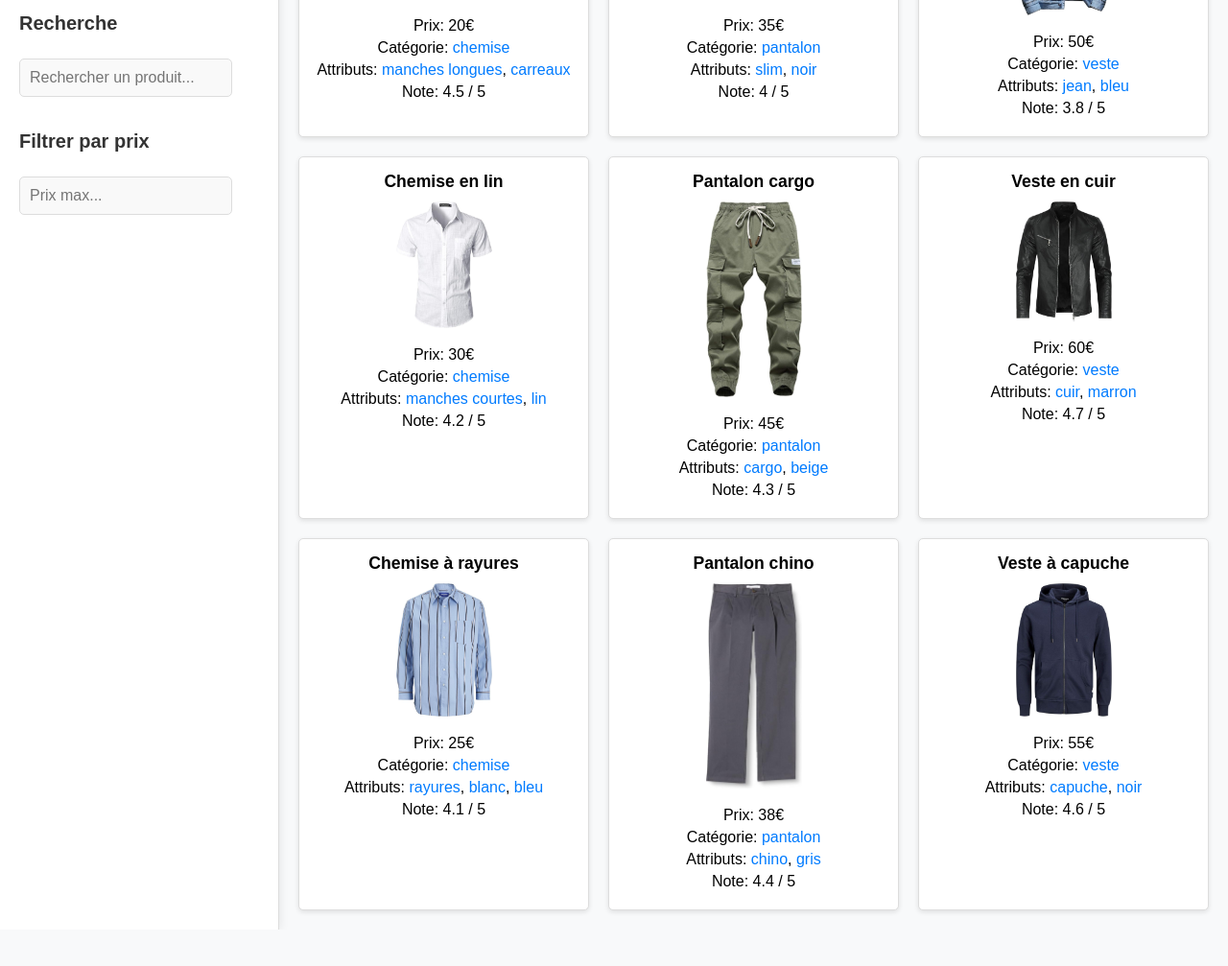
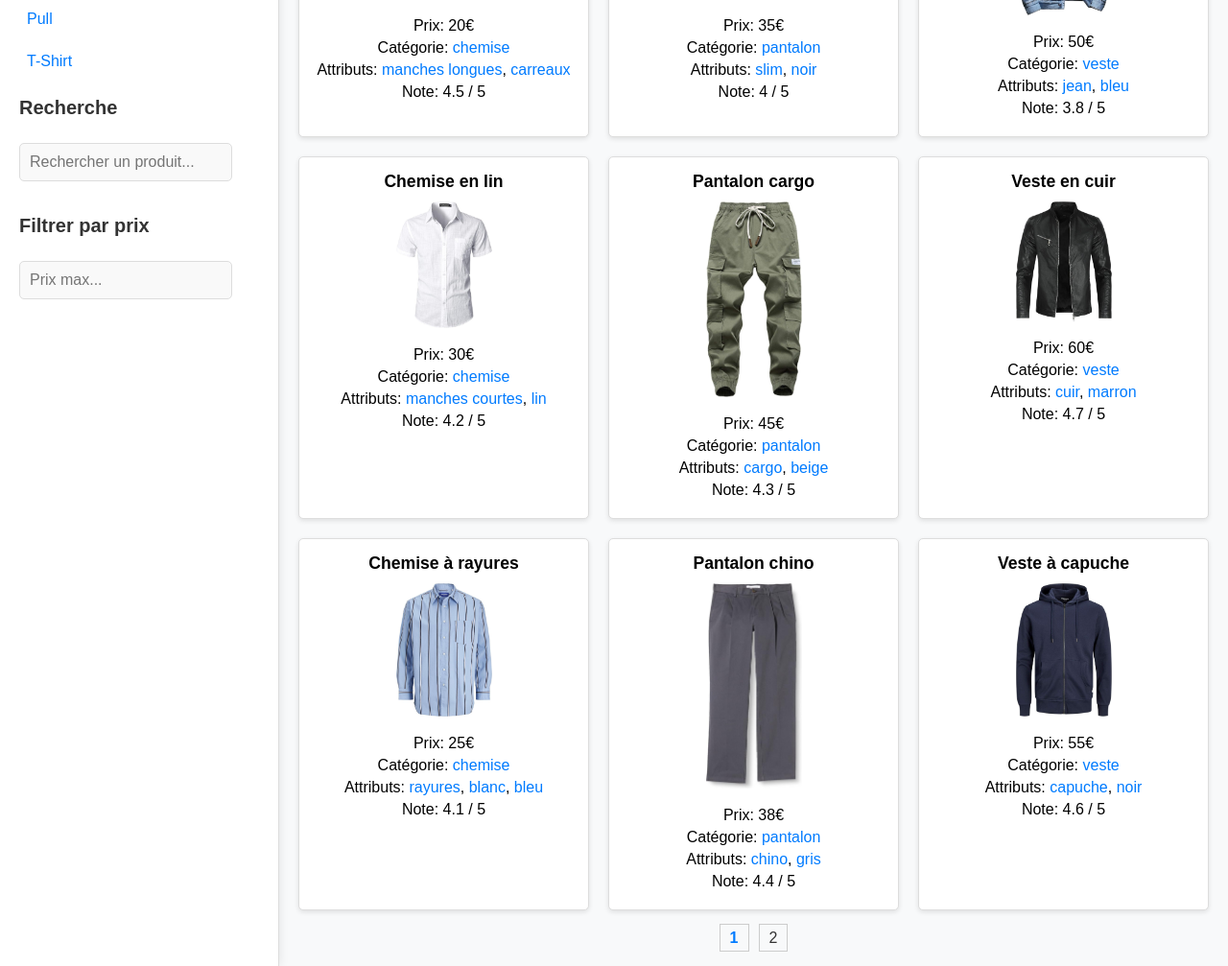
Before and after one commit to Ccasabianca/Catalogue, a plain HTML site: page index.html in a window 1280 px wide. Shown: the part 251-1258 px from the top of the page at 96% size. Before the commit the page ends 1220 px from the top, so only its background shows below. Drawn offline with Linux system fonts and the light colour scheme.

Commit message:
catalogue fini

```diff
--- a/index.html
+++ b/index.html
@@ -3,7 +3,7 @@
 <head>
   <meta charset="UTF-8">
   <meta name="viewport" content="width=device-width, initial-scale=1.0">
-  <title>Catalogue des Produits</title>
+  <title>Catalogue</title>
   <link rel="stylesheet" href="styles.css">
 </head>
 <body>
@@ -15,6 +15,8 @@
       <li><a href="#" onclick="filterByCategory('chemise')">Chemise</a></li>
       <li><a href="#" onclick="filterByCategory('pantalon')">Pantalon</a></li>
       <li><a href="#" onclick="filterByCategory('veste')">Veste</a></li>
+      <li><a href="#" onclick="filterByCategory('pull')">Pull</a></li>
+      <li><a href="#" onclick="filterByCategory('tshirt')">T-Shirt</a></li>
     </ul>
 
     <h3>Recherche</h3>
@@ -27,6 +29,7 @@
   <div class="main-content">
     <h2>Liste des Produits</h2>
     <div id="product-list" class="product-gallery"></div>
+    <div id="pagination" class="pagination"></div>
   </div>
 
 <script src="script.js"></script>
--- a/script.js
+++ b/script.js
@@ -7,17 +7,32 @@ const Produits = [
     { titre: 'Veste en cuir', image: 'assets/veste-en-cuir.jpg', alt: 'Veste en cuir', prix: 60, categorie: 'veste', attributs: ['cuir', 'marron'], note: 4.7 },
     { titre: 'Chemise à rayures', image: 'assets/chemise-rayure.jpg', alt: 'Chemise à rayures', prix: 25, categorie: 'chemise', attributs: ['rayures', 'blanc', 'bleu'], note: 4.1 },
     { titre: 'Pantalon chino', image: 'assets/pantalon-chino.jpg', alt: 'Pantalon chino', prix: 38, categorie: 'pantalon', attributs: ['chino', 'gris'], note: 4.4 },
-    { titre: 'Veste à capuche', image: 'assets/veste-a-capuche.jpg', alt: 'Veste à capuche', prix: 55, categorie: 'veste', attributs: ['capuche', 'noir'], note: 4.6 }
+    { titre: 'Veste à capuche', image: 'assets/veste-a-capuche.jpg', alt: 'Veste à capuche', prix: 55, categorie: 'veste', attributs: ['capuche', 'noir'], note: 4.6 },
+    { titre: 'T-shirt blanc', image: 'assets/tshirt-blanc.jpg', alt: 'T-shirt blanc', prix: 15, categorie: 'tshirt', attributs: ['blanc', 'coton'], note: 4.3 },
+    { titre: 'T-shirt noir', image: 'assets/tshirt-noir.jpg', alt: 'T-shirt noir', prix: 18, categorie: 'tshirt', attributs: ['noir', 'coton'], note: 4.4 },
+    { titre: 'Pull en laine', image: 'assets/pull-laine.jpg', alt: 'Pull en laine', prix: 40, categorie: 'pull', attributs: ['laine', 'gris'], note: 4.5 },
+    { titre: 'Pull à col roulé', image: 'assets/pull-col-roule.jpg', alt: 'Pull à col roulé', prix: 35, categorie: 'pull', attributs: ['col roulé', 'noir'], note: 4.0 },
+
   ];
+
+  const PRODUCTS_PER_PAGE = 9;
+  let currentPage = 1;
 
   function displayProducts(products) {
       const productContainer = document.getElementById('product-list');
       productContainer.innerHTML = '';
 
-    const productsToDisplay = products.slice(0, 9);
+      // On trouve la page à afficher grâce à currentPage que nous envoie le lien en bas de la page
+      // Affiche la page 1 par défaut
+      const startIndex = (currentPage - 1) * PRODUCTS_PER_PAGE;
+      const endIndex = startIndex + PRODUCTS_PER_PAGE;
+      // On choisit quels produits afficher en fonction de la page
+      // Si page 1 : (1-1) x9 = 0 donc on affiche le premier produit de l'array
+      const productsToDisplay = products.slice(startIndex, endIndex);
 
       productsToDisplay.forEach(product => {
           const productCard = document.createElement('div');
+          // Ajout classe CSS
           productCard.classList.add('product-card');
           productCard.innerHTML = `
               <h4>${product.titre}</h4>
@@ -29,26 +44,56 @@ const Produits = [
           `;
           productContainer.appendChild(productCard);
       });
+
+      displayPagination(products);
   }
 
-  displayProducts(Produits);
+  function displayPagination(products) {
+      const paginationContainer = document.getElementById('pagination');
+      paginationContainer.innerHTML = '';
+
+      // On calcule combien de pages il y a en divisant le nombre de produits par le nombre de produits par page (9 pour le moment)
+      const totalPages = Math.ceil(products.length / PRODUCTS_PER_PAGE);
+
+      for (let i = 1; i <= totalPages; i++) {
+          const paginationLink = document.createElement('a');
+          paginationLink.href = "#";
+          paginationLink.textContent = i;
+          paginationLink.classList.add('pagination-link');
+          if (i === currentPage) {
+              paginationLink.classList.add('active');
+          }
+          paginationLink.onclick = (e) => {
+              e.preventDefault();
+              currentPage = i;
+              displayProducts(products);
+          };
+          paginationContainer.appendChild(paginationLink);
+      }
+  }
 
   function filterByCategory(category) {
+    // Remet à la page 1 au cas où on était sur la 2
+      currentPage = 1;
       const filteredProducts = category === 'all' ? Produits : Produits.filter(product => product.categorie === category);
       displayProducts(filteredProducts);
   }
 
   function filterByAttribute(attribute) {
+      currentPage = 1;
       const filteredProducts = Produits.filter(product => product.attributs.includes(attribute));
       displayProducts(filteredProducts);
   }
 
   function searchProducts() {
+      currentPage = 1;
       const query = document.getElementById('search-input').value.toLowerCase();
+      // A partir de 3 caractères, lance le tri
       if (query.length >= 3) {
           const filteredProducts = Produits.filter(product =>
               product.titre.toLowerCase().includes(query) ||
               product.categorie.toLowerCase().includes(query) ||
+              // Regarde dans l'array si un attribut correspond à la recherche
               product.attributs.some(attr => attr.toLowerCase().includes(query))
           );
           displayProducts(filteredProducts);
@@ -58,6 +103,8 @@ const Produits = [
   }
 
   function filterByPrice() {
+      currentPage = 1;
+      // On change la string en nombre
       const maxPrice = parseFloat(document.getElementById('price-filter').value);
       if (!isNaN(maxPrice)) {
           const filteredProducts = Produits.filter(product => product.prix <= maxPrice);
@@ -66,3 +113,5 @@ const Produits = [
           displayProducts(Produits);
       }
   }
+
+  displayProducts(Produits);
--- a/styles.css
+++ b/styles.css
@@ -4,6 +4,9 @@ body {
     margin: 0;
     background-color: #f8f9fa;
   }
+
+  /* Sidebar */
+
   .sidebar {
     width: 250px;
     padding: 20px;
@@ -49,6 +52,9 @@ body {
   .sidebar input:focus {
     outline: none;
   }
+
+  /* Main */
+
   .main-content {
     flex: 1;
     padding: 20px;
@@ -95,3 +101,23 @@ body {
     color: #333;
     margin-bottom: 20px;
   }
+
+/* Pagination */
+
+  .pagination {
+    margin-top: 20px;
+    text-align: center;
+}
+
+.pagination-link {
+    margin: 0 5px;
+    padding: 5px 10px;
+    border: 1px solid #ccc;
+    color: #333;
+    text-decoration: none;
+}
+
+.pagination-link.active {
+    font-weight: bold;
+    color: #007bff;
+}
```
Also changed, not shown: assets/pull-col-roule.jpg (added), assets/pull-laine.jpg (added), assets/tshirt-blanc.jpg (added), assets/tshirt-noir.jpg (added). Lines whose indentation alone changed are shown as unchanged.
